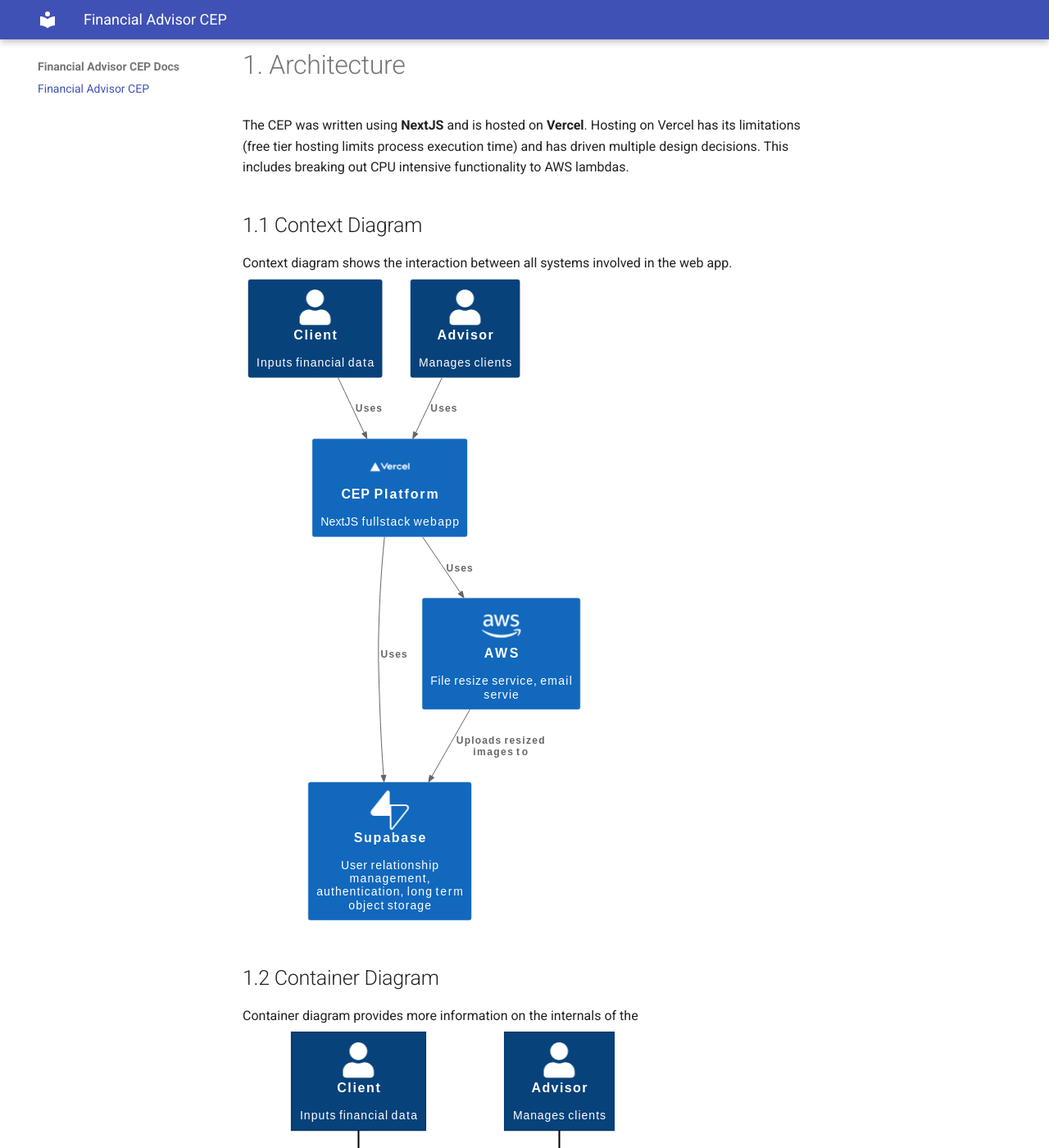
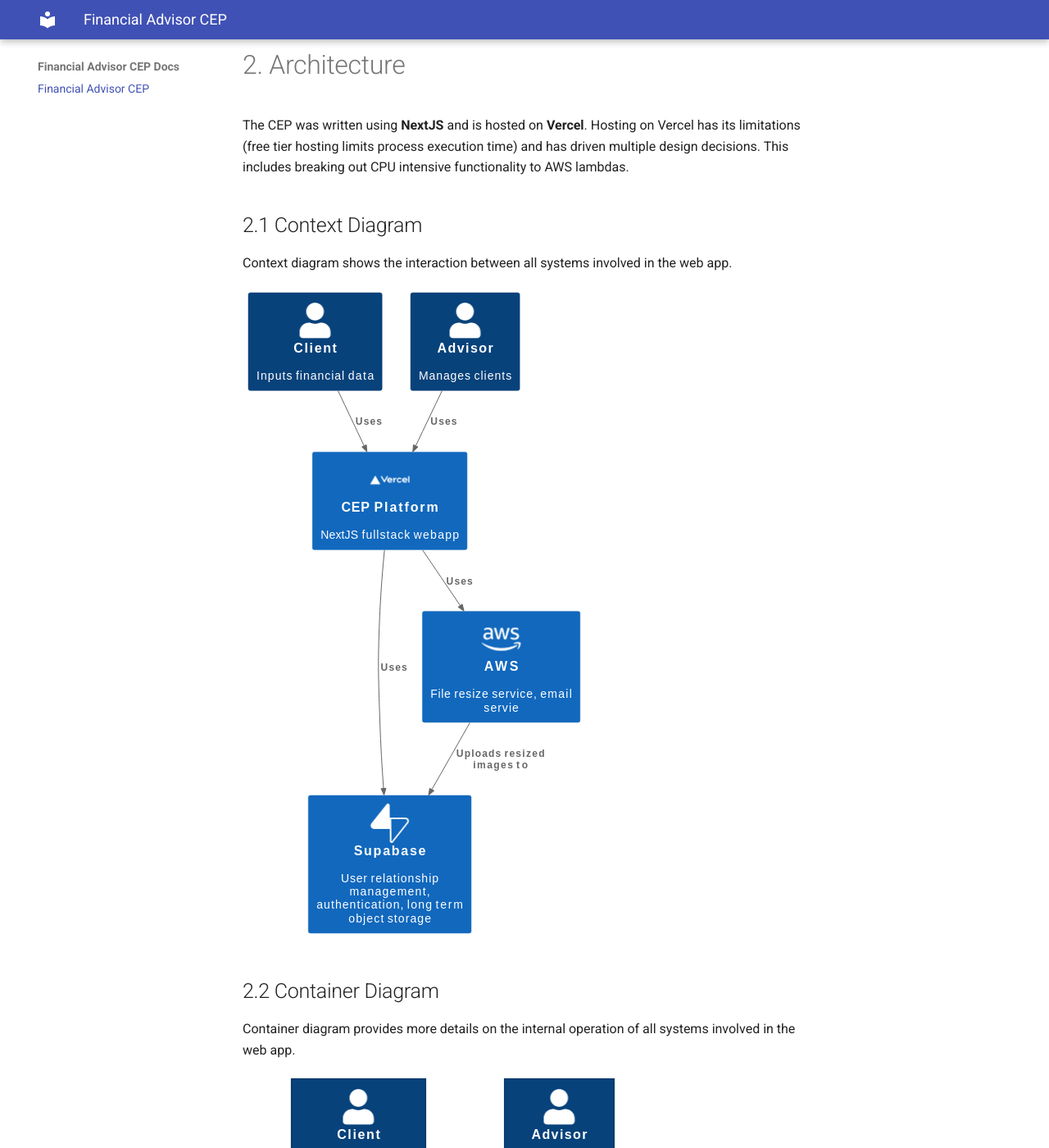
Before and after one commit to Arthur006/financial-advisor-cep, an MkDocs documentation site: the page built from docs/index.md, in a window 1280 px wide and 1400 px high, scrolled down 716 px. Shown: the whole window at 82% size. Built offline with MkDocs 1.6.1 and Material for MkDocs 9.7.7, drawn with Linux system fonts in a browser that asks for light colours; some of the changed text lies outside the part shown.

Commit message:
Fix up title numbering. Improve intro.

```diff
--- a/docs/index.md
+++ b/docs/index.md
@@ -17,15 +17,17 @@
 - Allow advisors to verify clients information
 - Automate advisor emails to the client's super/insurance companies
 
-# 1. Architecture
+# 2. Architecture
 The CEP was written using **NextJS** and is hosted on **Vercel**.
 Hosting on Vercel has its limitations (free tier hosting limits process execution time) and has driven multiple design decisions.
 This includes breaking out CPU intensive functionality to AWS lambdas.
 
-## 1.1 Context Diagram
+## 2.1 Context Diagram
 Context diagram shows the interaction between all systems involved in the web app.
+
 ![](images/context.svg)
 
-## 1.2 Container Diagram
-Container diagram provides more information on the internals of the
+## 2.2 Container Diagram
+Container diagram provides more details on the internal operation of all systems involved in the web app.
+
 ![](images/container.svg)
```
Also changed, not shown: other parts of docs/index.md (+1 -1 lines).
